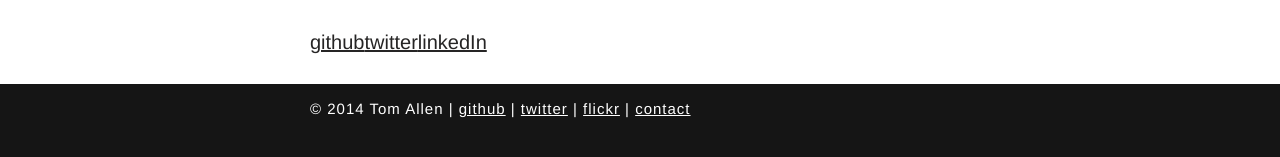
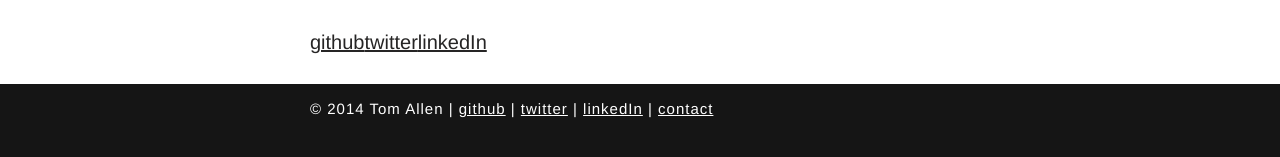
Before and after one commit to tomjamesallen/tomjamesallen-site, a Jekyll site: the page built from index.md, in a window 1280 px wide. Shown: the part 721-878 px from the top of the page. Built offline with Jekyll 4.4.1, drawn with Linux system fonts in a browser that asks for light colours; Markdown is read by kramdown in place of the engine named in the settings.

Commit message:
Update default.html

```diff
--- a/_layouts/default.html
+++ b/_layouts/default.html
@@ -45,7 +45,7 @@
           © 2014 Tom Allen |
           <a href="https://github.com/tomjamesallen">github</a> |
           <a href="https://twitter.com/_tomjamesallen">twitter</a> |
-          <a href="http://flickr.com/tomjamesallen">flickr</a> |
+          <a href="https://uk.linkedin.com/in/tom-allen-6ba20b57">linkedIn</a> |
           <a href="/contact.html">contact</a>
         </p>
       </div>
```
